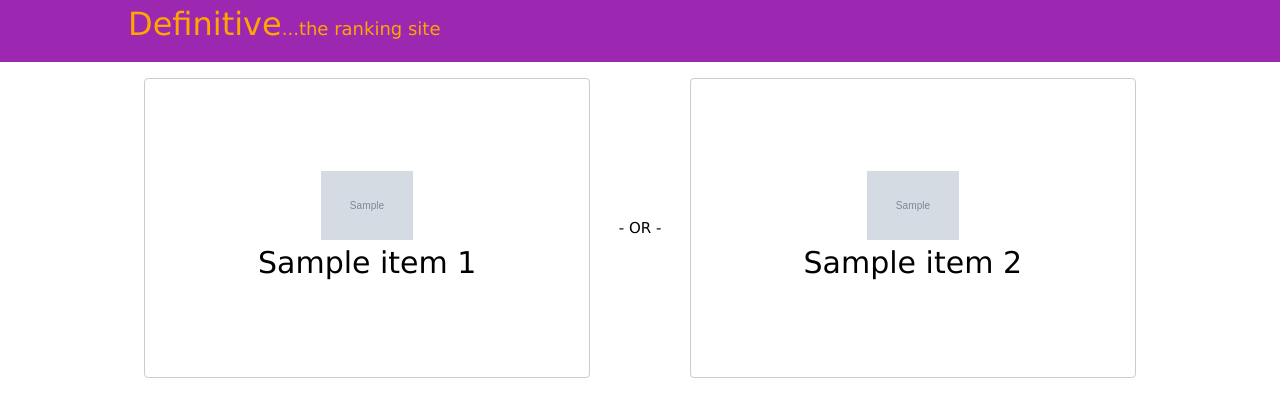
After one commit to tedsmoore/definitive, a Django app: template definitive/templates/definitive/vote.html in a window 1280 px wide. The commit adds this page. Shown: the top 417 px of the page. Run offline with Django 3.2, Linux system fonts and the light colour scheme; the template is opened without the code that fills it: most values are stand-ins (such as "Sample title", 1, 10 or a date in 2020); grey boxes marked "Sample" are stand-in pictures.

Commit message:
functioning choices pages

```diff
--- /dev/null
+++ b/definitive/templates/definitive/vote.html
@@ -0,0 +1,55 @@
+{% extends 'base.html' %}
+{% load static %}
+
+{% block title %}Definitive | {{ title }}{% endblock %}
+
+{% block page_style %}
+  <link rel="stylesheet" href="{% static 'css/custom.css' %}">
+{% endblock %}
+
+{% block content %}
+  <div class="content w3-padding-top-24">
+    <div class="w3-cell-row" style="height: 300px;">
+      <form class="w3-cell w3-cell-middle w3-center w3-border w3-round w3-margin"
+        action="{% url 'vote' list_id %}"
+        method="post">
+        {% csrf_token %}
+        <input type="hidden" name="winner" value="{{ item_1.id }}">
+        <input type="hidden" name="left" value="{{ item_1.id }}">
+        <input type="hidden" name="right" value="{{ item_2.id }}">
+      <button class="w3-cell w3-cell-middle w3-center w3-margin w3-border-0"
+       type="submit" style="background: None; height:100%">
+        <div class="choice-content w3-container">
+          <img class="vote-item-img" src="{{ item_1.image.url }}">
+          <div class="vote-item-label">
+            {{ item_1.label }}
+          </div>
+        </div>
+      </button>
+      </form>
+
+      <div class="w3-cell w3-cell-middle w3-center w3-margin" style="width: 10%">
+        - OR -
+      </div>
+
+      <form class="w3-cell w3-cell-middle w3-center w3-border w3-round w3-margin"
+        action="{% url 'vote' list_id %}"
+        method="post">
+        {% csrf_token %}
+        <input type="hidden" name="winner" value="{{ item_2.id }}">
+        <input type="hidden" name="left" value="{{ item_1.id }}">
+        <input type="hidden" name="right" value="{{ item_2.id }}">
+      <button class="w3-cell w3-cell-middle w3-center w3-margin w3-border-0"
+       type="submit" style="background: None; height:100%">
+        <div class="choice-content w3-container">
+          <img class="vote-item-img" src="{{ item_2.image.url }}">
+          <div class="vote-item-label">
+            {{ item_2.label }}
+          </div>
+        </div>
+      </button>
+      </form>
+      </a>
+    </div>
+  </div>
+{% endblock %}
--- a/project/static/css/custom.css
+++ b/project/static/css/custom.css
@@ -43,3 +43,10 @@ img.item-image {
     max-width: 200px;
     min-width: 25px;
 }
+
+.vote-item-img {
+    width: 25%;
+}
+div.vote-item-label {
+    font-size: 2rem;
+}
```
Also changed, not shown: definitive/templates/definitive/choices.html (deleted, +0 -14 lines), definitive/views.py (+36 -3 lines).
